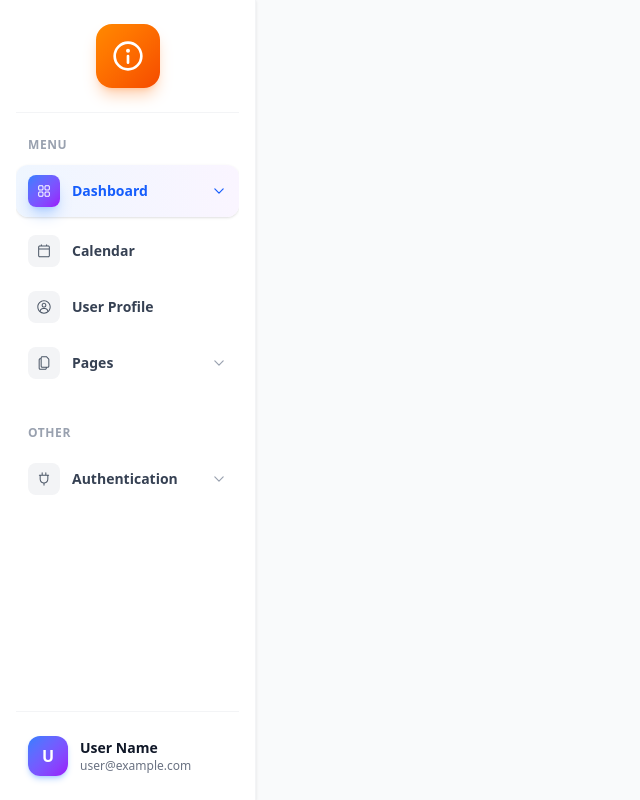
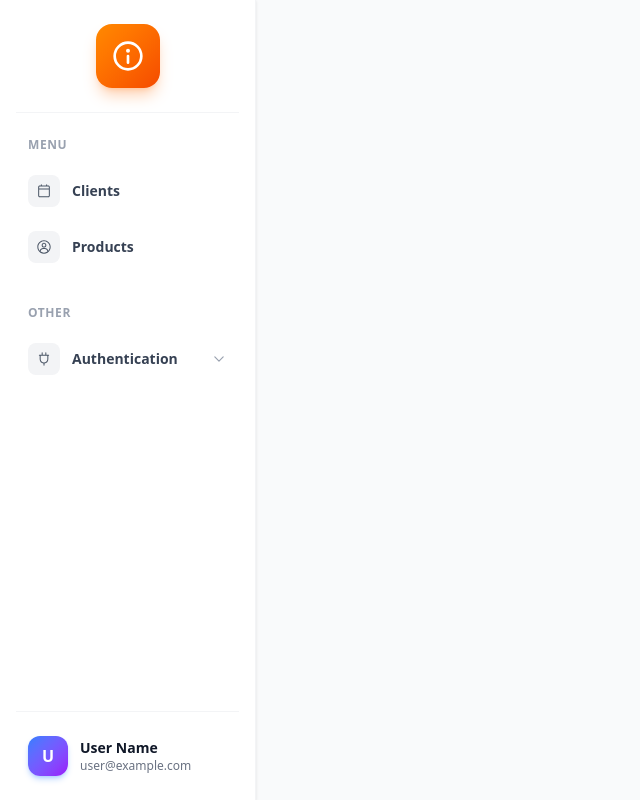
Before and after one commit to mestoevinal/textile-from-turkey, a React (Vite) app: page / in a window 1280 px wide. Before the commit this address had no page. Shown: the whole page, without its empty margins (0-640 px from the left). Built offline with nearby package versions, Linux system fonts and the light colour scheme.

Commit message:
delete some routes

```diff
--- a/src/sidebar/sidebar.tsx
+++ b/src/sidebar/sidebar.tsx
@@ -18,27 +18,14 @@ type SidebarMenuItem = SidebarMenuGroup | SidebarMenuLink;
 
 const mockNavItems: SidebarMenuItem[] = [
   {
-    icon: 'Grid',
-    name: 'Dashboard',
-    subItems: [{ name: 'Ecommerce', path: '/' }],
-  },
-  {
     icon: 'Calendar',
-    name: 'Calendar',
-    path: '/calendar',
+    name: 'Clients',
+    path: '/client',
   },
   {
     icon: 'UserCircle',
-    name: 'User Profile',
-    path: '/profile',
-  },
-  {
-    name: 'Pages',
-    icon: 'Page',
-    subItems: [
-      { name: 'Blank Page', path: '/blank' },
-      { name: '404 Error', path: '/error-404' },
-    ],
+    name: 'Products',
+    path: '/products',
   },
 ];
 
```
